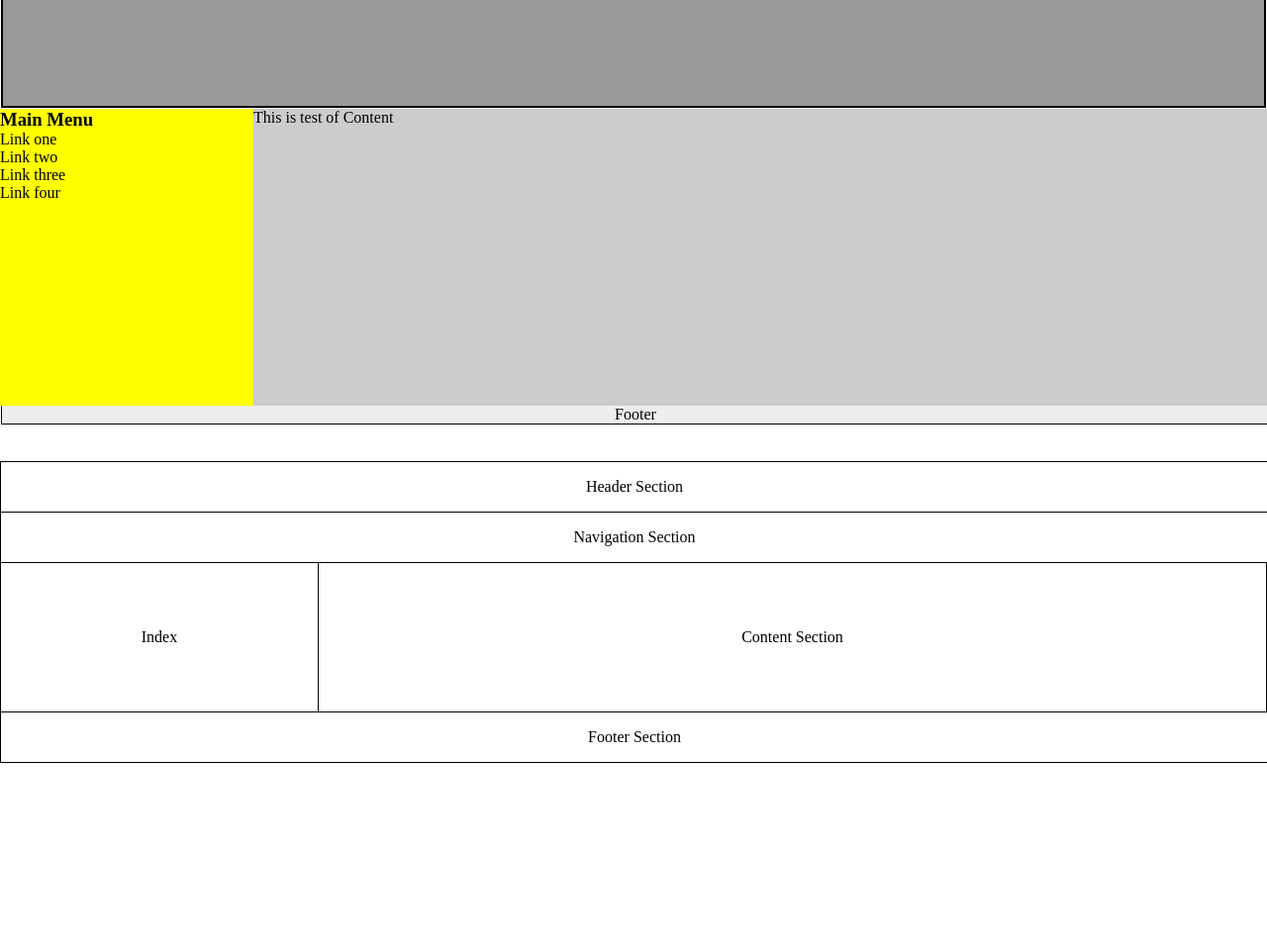
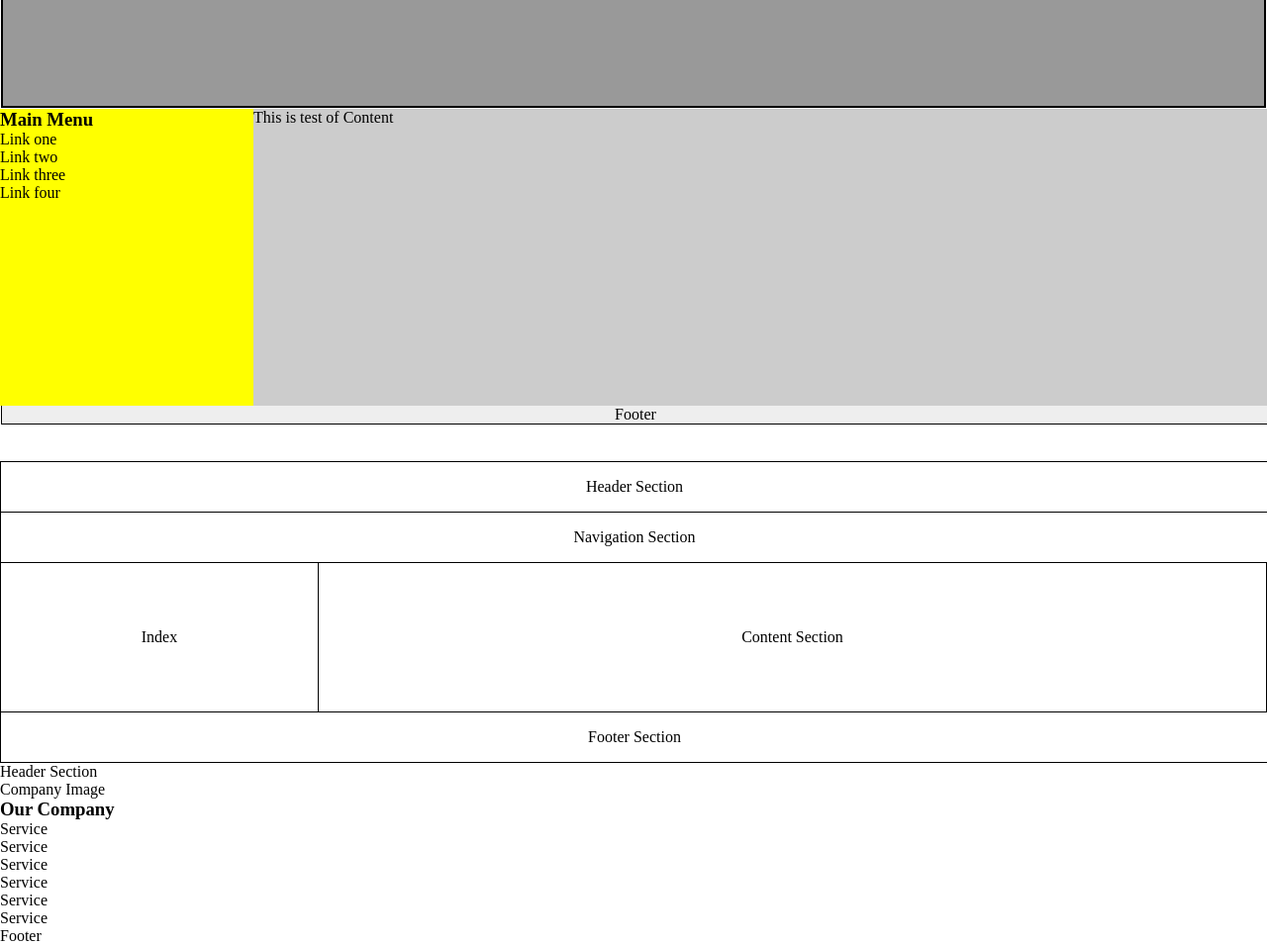
Before and after one commit to dwngprogramming/webprogramming_learning, a plain HTML site: page HTML_Learning/index.html in a window 1280 px wide. Shown: the part 61-1016 px from the top of the page at 99% size. Before the commit the page ends 832 px from the top, so only its background shows below. Drawn offline with Linux system fonts and the light colour scheme.

Commit message:
Continue HTML

```diff
--- a/HTML_Learning/index.html
+++ b/HTML_Learning/index.html
@@ -49,5 +49,33 @@
     <footer class="footer-2">
         <p>Footer Section</p>
     </footer>
+
+    <header class="header-3">Header Section</header>
+    <div class="company">Company Image</div>
+    <section class="content-3">
+        <h3 class="title">Our Company</h3>
+        <div class="item-container">
+            <div class="item">
+                Service
+            </div>
+            <div class="item">
+                Service
+            </div>
+            <div class="item">
+                Service
+            </div>
+            <div class="item">
+                Service
+            </div>
+            <div class="item">
+                Service
+            </div>
+            <div class="item">
+                Service
+            </div>
+        </div>
+    </section>
+
+    <footer class="footer-3">Footer</footer>
 </body>
 </html>
```
